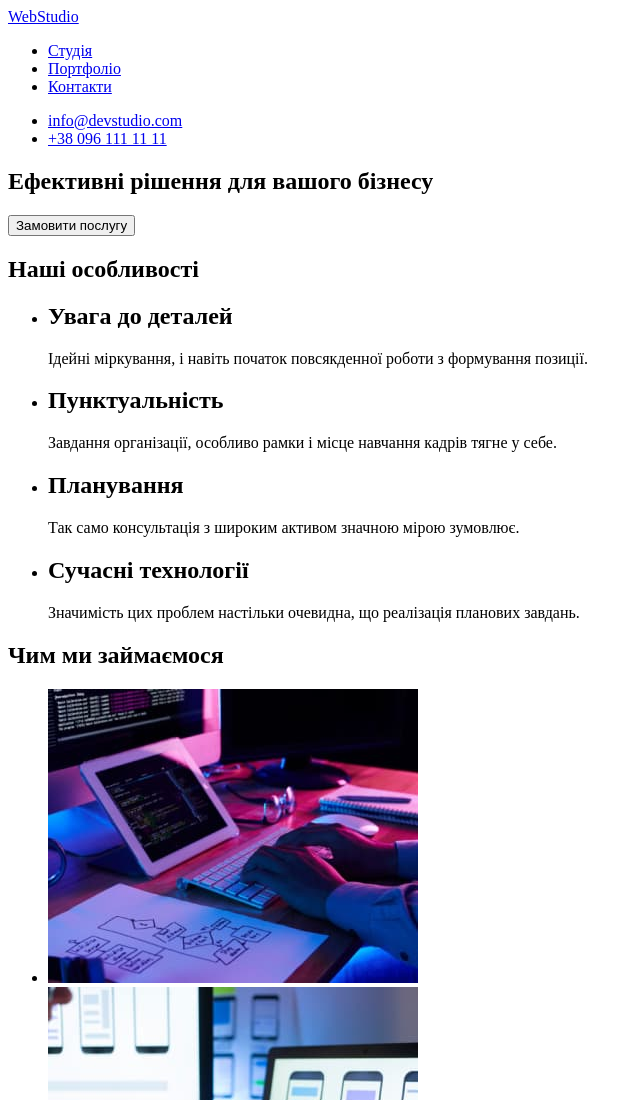
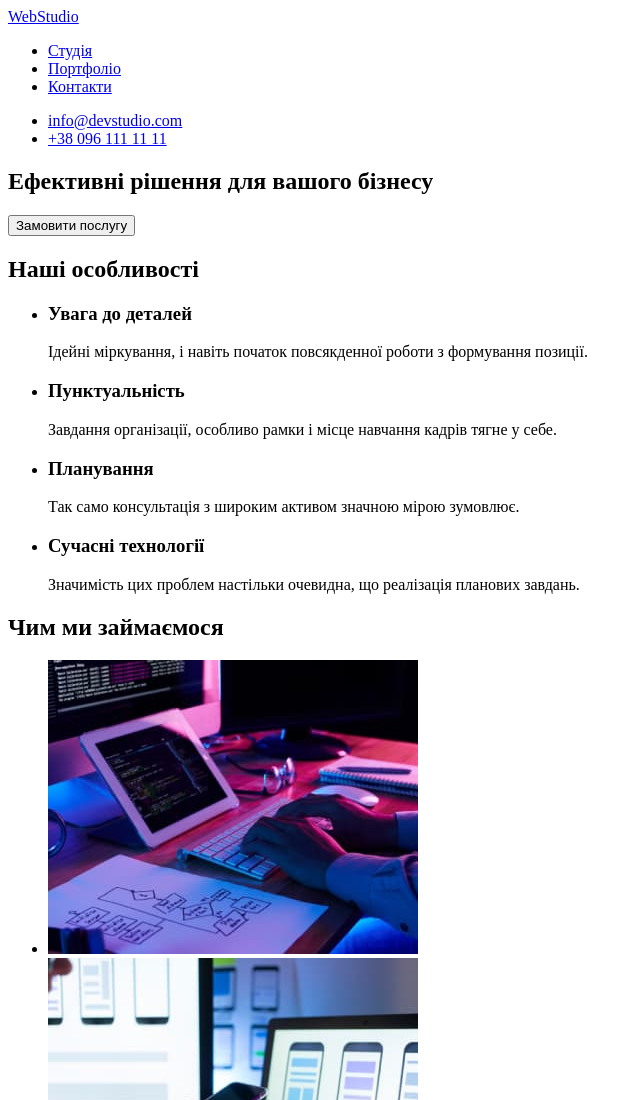
Before and after one commit to OlgaYusyuk27/goit-markup-hw-01, a plain HTML site: page index.html in a window 1280 px wide. Shown: the top 1100 px of the page, without its empty margins (0-642 px from the left). Drawn offline with Linux system fonts and the light colour scheme.

Commit message:
Changed2 HTML for homework1 according to correction

```diff
--- a/index.html
+++ b/index.html
@@ -32,19 +32,19 @@
             <h2>Наші особливості</h2>
             <ul>
                 <li>
-                    <h2>Увага до деталей</h2>
+                    <h3>Увага до деталей</h3>
                     <p>Ідейні міркування, і навіть початок повсякденної роботи з формування позиції.</p>
                 </li>
                 <li>
-                    <h2>Пунктуальність</h2>
+                    <h3>Пунктуальність</h3>
                     <p>Завдання організації, особливо рамки і місце навчання кадрів тягне у себе.</p>
                 </li>
                 <li>
-                    <h2>Планування</h2>
+                    <h3>Планування</h3>
                     <p>Так само консультація з широким активом значною мірою зумовлює.</p>
                 </li>
                 <li>
-                    <h2>Сучасні технології</h2>
+                    <h3>Сучасні технології</h3>
                     <p>Значимість цих проблем настільки очевидна, що реалізація планових завдань.</p>
                 </li>
             </ul>
```
